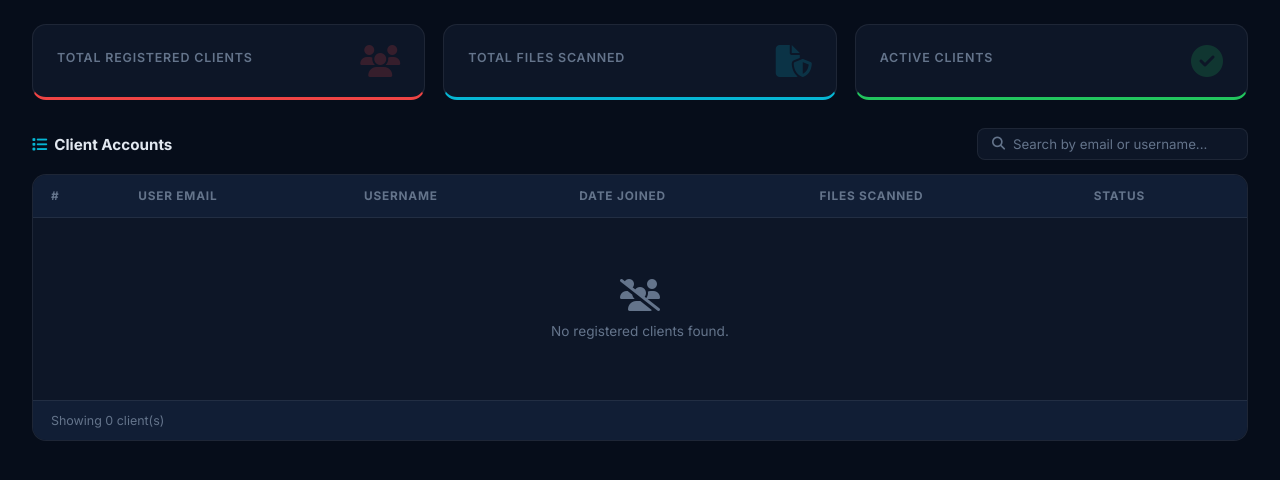
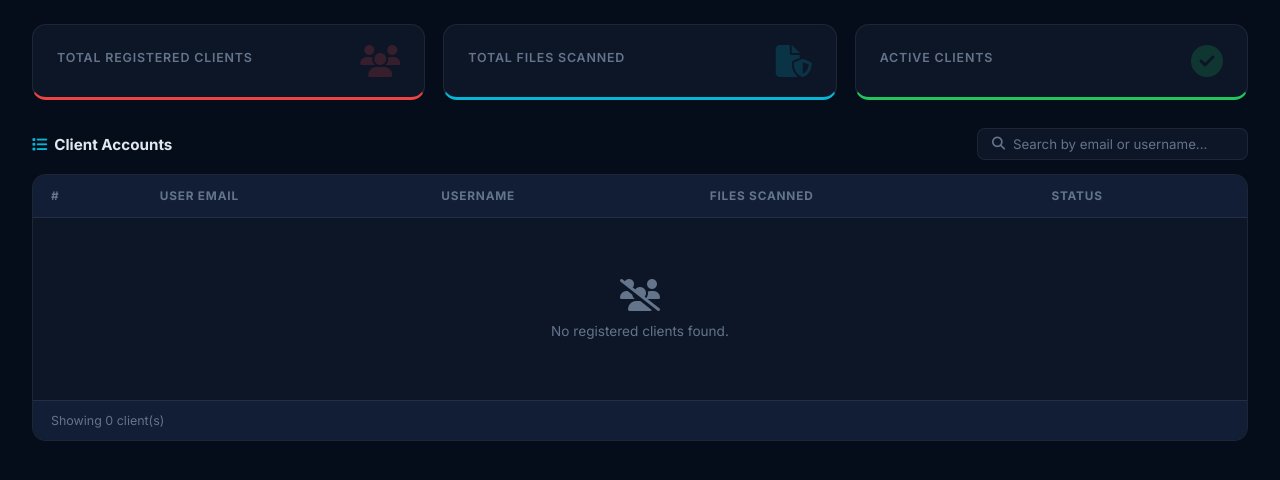
Before and after one commit to ReymartAportadera/Mercy, a Flask app: template templates/monitor.html in a window 1280 px wide. Shown: the part 140-620 px from the top of the page. Run offline with Flask 3, Linux system fonts and the light colour scheme; the template is opened without the code that fills it, so the values that code supplies are empty; some libraries are stand-ins or nearby versions.

Commit message:
fix(monitor): remove Date Joined column from Activity Monitor table

```diff
--- a/templates/monitor.html
+++ b/templates/monitor.html
@@ -101,7 +101,7 @@ td.files{font-weight:700;color:var(--accent2)}
     <table id="userTable">
       <thead>
         <tr>
-          <th>#</th><th>User Email</th><th>Username</th><th>Date Joined</th><th>Files Scanned</th><th>Status</th>
+          <th>#</th><th>User Email</th><th>Username</th><th>Files Scanned</th><th>Status</th>
         </tr>
       </thead>
       <tbody id="tableBody">
@@ -111,7 +111,6 @@ td.files{font-weight:700;color:var(--accent2)}
             <td style="color:#64748b;font-size:0.78rem">{{ loop.index }}</td>
             <td class="email">{{ u.email }}</td>
             <td class="username">{{ u.username }}</td>
-            <td class="date">{{ u.created_at }}</td>
             <td class="files">{{ u.file_count }}</td>
             <td>
               {% if u.file_count > 0 %}
@@ -123,7 +122,7 @@ td.files{font-weight:700;color:var(--accent2)}
           </tr>
           {% endfor %}
         {% else %}
-          <tr><td colspan="6"><div class="empty-state"><i class="fa-solid fa-users-slash"></i>No registered clients found.</div></td></tr>
+          <tr><td colspan="5"><div class="empty-state"><i class="fa-solid fa-users-slash"></i>No registered clients found.</div></td></tr>
         {% endif %}
       </tbody>
     </table>
```
